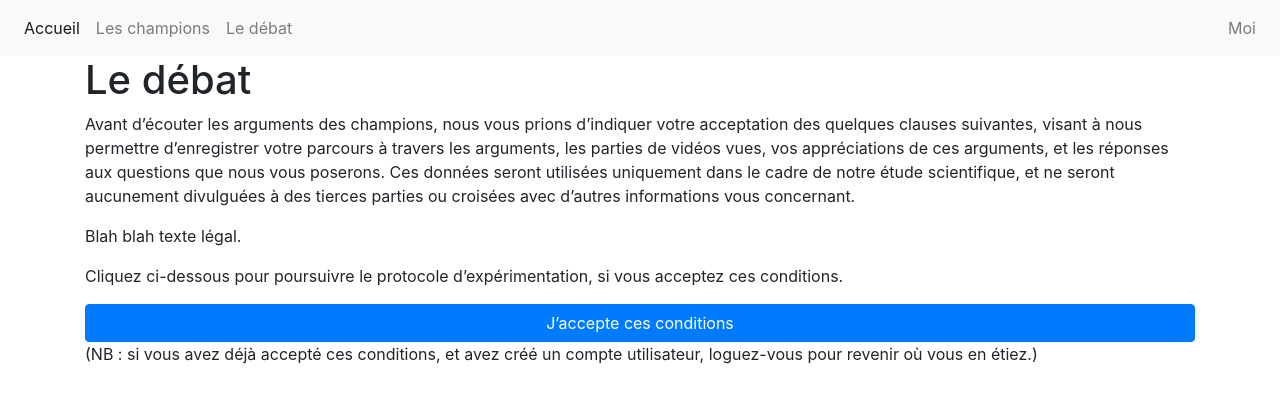
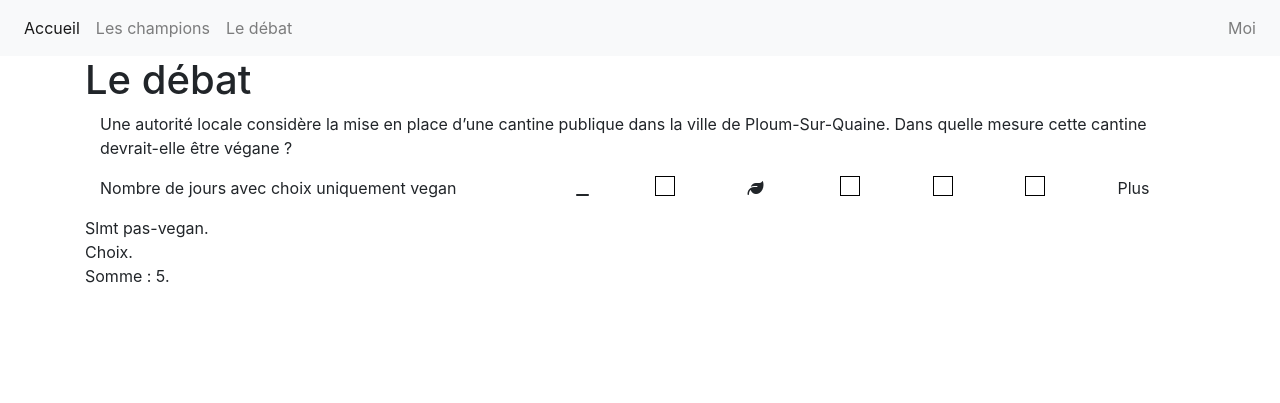
Before and after one commit to oliviercailloux/diet-web, a Jekyll site: the page built from debat.html, in a window 1280 px wide. Shown: the top 403 px of the page. Built offline with Jekyll 4.4.1, drawn with Linux system fonts in a browser that asks for light colours; nearby versions of some CDN libraries.

Commit message:
Font-awesome; debate attempt

```diff
--- a/_layouts/default.html
+++ b/_layouts/default.html
@@ -1,4 +1,4 @@
-<!doctype html>
+<!DOCTYPE html>
 <html lang="fr">
 
 <head>
@@ -7,9 +7,9 @@
   <link rel="canonical" href="{{ site.url }}{{ site.baseurl }}{{ page.url | replace:'index.html',''}}">
   <link rel="stylesheet" href="https://stackpath.bootstrapcdn.com/bootstrap/4.5.0/css/bootstrap.min.css"
     integrity="sha384-9aIt2nRpC12Uk9gS9baDl411NQApFmC26EwAOH8WgZl5MYYxFfc+NcPb1dKGj7Sk" crossorigin="anonymous">
+<script src="https://kit.fontawesome.com/a7f6fa4963.js" crossorigin="anonymous"></script>
   <base href="{{ site.baseurl }}/">
   {% seo %}
-  <script src="main.js" defer></script>
   {% for js_name in page.extra_js %}
   <script src="{{ js_name }}" defer></script>
   {% endfor %}
--- a/champions.html
+++ b/champions.html
@@ -5,12 +5,12 @@ extra_js:
 - rand_cols.js
 ---
 <div class="row">
-    <div class="col-md-6" id="champion-1" hidden>
+    <div class="col-md-6" id="champion-1" hidden="true">
         <h2>Champion 1</h2>
         <img class="img-fluid" src="http://placehold.it/750x500" alt="">
     </div>
 
-    <div class="col-md-6" id="champion-2" hidden>
+    <div class="col-md-6" id="champion-2" hidden="true">
         <h2>Champion 2</h2>
         <img class="img-fluid" src="http://placehold.it/750x500" alt="">
     </div>
--- a/debat.html
+++ b/debat.html
@@ -2,15 +2,62 @@
 layout: default
 title: Le débat
 extra_js:
+- support.js
 - debate.js
 ---
-<p>Avant d’écouter les arguments des champions, nous vous prions d’indiquer votre acceptation des quelques clauses
-    suivantes, visant à nous permettre d’enregistrer votre parcours à travers les arguments, les parties de vidéos vues,
-    vos appréciations de ces arguments, et les réponses aux questions que nous vous poserons. Ces données seront
-    utilisées
-    uniquement dans le cadre de notre étude scientifique, et ne seront aucunement divulguées à des tierces
-    parties ou croisées avec d’autres informations vous concernant.</p>
-<p>Blah blah texte légal.</p>
-<p>Cliquez ci-dessous pour poursuivre le protocole d’expérimentation, si vous acceptez ces conditions.</p>
-<button type="button" class="btn btn-primary btn-block" id="accept-conditions">J’accepte ces conditions</button>
-<p>(NB : si vous avez déjà accepté ces conditions, et avez créé un compte utilisateur, loguez-vous pour revenir où vous en étiez.)</p>
+<div id="conditions" hidden="true">
+	<p>Avant d’écouter les arguments des champions, nous vous prions
+		d’indiquer votre acceptation des quelques clauses suivantes, visant à
+		nous permettre d’enregistrer votre parcours à travers les arguments,
+		les parties de vidéos vues, vos appréciations de ces arguments, et les
+		réponses aux questions que nous vous poserons. Ces données seront
+		utilisées uniquement dans le cadre de notre étude scientifique, et ne
+		seront aucunement divulguées à des tierces parties ou croisées avec
+		d’autres informations vous concernant.</p>
+	<p>Blah blah texte légal.</p>
+	<p>Cliquez ci-dessous pour poursuivre le protocole
+		d’expérimentation, si vous acceptez ces conditions.</p>
+	<button type="button" class="btn btn-primary btn-block"
+		id="accept-conditions">J’accepte ces conditions</button>
+	<p>(NB : si vous avez déjà accepté ces conditions, et avez créé un
+		compte utilisateur, loguez-vous pour revenir où vous en étiez.)</p>
+</div>
+<div id="initial-questions" class="container">
+	<p>Une autorité locale considère la mise en place d’une cantine
+		publique dans la ville de Ploum-Sur-Quaine. Dans quelle mesure cette
+		cantine devrait-elle être végane ?</p>
+	<div class="row">
+		<div class="col-sm-5">
+			<p>Nombre de jours avec choix uniquement vegan</p>
+		</div>
+		<div class="col-sm">
+			<button type="button" class="btn"
+		id="minus"><i class="fas"></i>
+		</button>
+		</div>
+		<div class="col-sm">
+	<div style="width: 20px; height: 20px; border: 1px solid #000;"></div>
+		</div>
+		<div class="col-sm">
+			<i class="fas"></i>
+		</div>
+		<div class="col-sm">
+			<div style="width: 20px; height: 20px; border: 1px solid #000;"></div>
+		</div>
+		<div class="col-sm">
+			<div style="width: 20px; height: 20px; border: 1px solid #000;"></div>
+		</div>
+		<div class="col-sm">
+			<div style="width: 20px; height: 20px; border: 1px solid #000;"></div>
+		</div>
+		<div class="col-sm">
+			Plus
+		</div>
+	</div>
+	<div class="row">Slmt pas-vegan.</div>
+	<div class="row">Choix.</div>
+	<div class="row">Somme : 5.</div>
+</div>
+<div id="videos" class="row" hidden="true">
+	<p>Videos.</p>
+</div>
--- a/debate.js
+++ b/debate.js
@@ -1,3 +1,21 @@
+if (window.location.protocol !== 'https:' && location.hostname !== "localhost" && location.hostname !== "127.0.0.1") {
+  throw new Error('Protocol should be https.');
+}
+
+l = window.localStorage;
+console.log(l);
+
+if (l.getItem('id') === null) {
+  d = new Date();
+  l.setItem('id', `${d.toISOString()} - ${makeId(5)}`);
+  l.setItem('pw', `${makeId(5)} ${makeId(5)} ${makeId(5)} ${makeId(5)} ${makeId(5)}`);
+}
+const id = l.getItem('id');
+const pw = l.getItem('pw');
+console.log(`Using id ${id}.`);
+
+const idExists = fetch('res');
+
 const accept = document.getElementById('accept-conditions');
 accept.onclick = function () {
     console.log('Conditions accepted.');
--- a/main.js
+++ /dev/null
@@ -1,24 +0,0 @@
-function makeId(length) {
-  const characters = 'ABCDEFGHIJKLMNOPQRSTUVWXYZabcdefghijklmnopqrstuvwxyz0123456789';
-  var result = '';
-  for (var i = 0; i < length; i++) {
-    result += characters.charAt(Math.floor(Math.random() * characters.length));
-  }
-  return result;
-}
-
-if (window.location.protocol !== 'https:' && location.hostname !== "localhost" && location.hostname !== "127.0.0.1") {
-  throw new Error('Protocol should be https.');
-}
-
-l = window.localStorage;
-console.log(l);
-
-if (l.getItem('id') === null) {
-  d = new Date();
-  l.setItem('id', `${d.toISOString()} - ${makeId(5)}`);
-  l.setItem('pw', `${makeId(5)} ${makeId(5)} ${makeId(5)} ${makeId(5)} ${makeId(5)}`);
-}
-const id = l.getItem('id');
-
-console.log(`Using id ${id}.`);
--- /dev/null
+++ b/support.js
@@ -0,0 +1,8 @@
+function makeId(length) {
+  const characters = 'ABCDEFGHIJKLMNOPQRSTUVWXYZabcdefghijklmnopqrstuvwxyz0123456789';
+  var result = '';
+  for (var i = 0; i < length; i++) {
+    result += characters.charAt(Math.floor(Math.random() * characters.length));
+  }
+  return result;
+}
```
